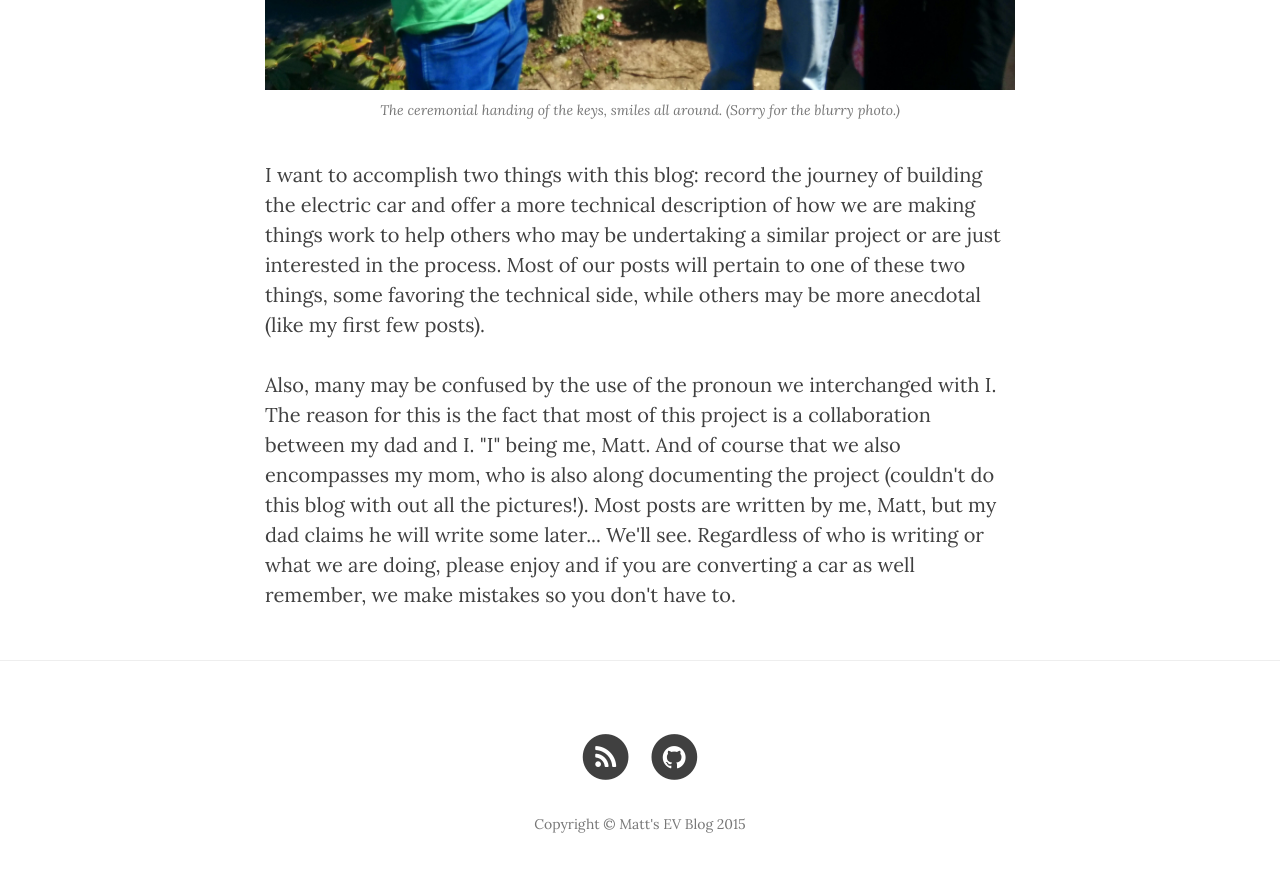
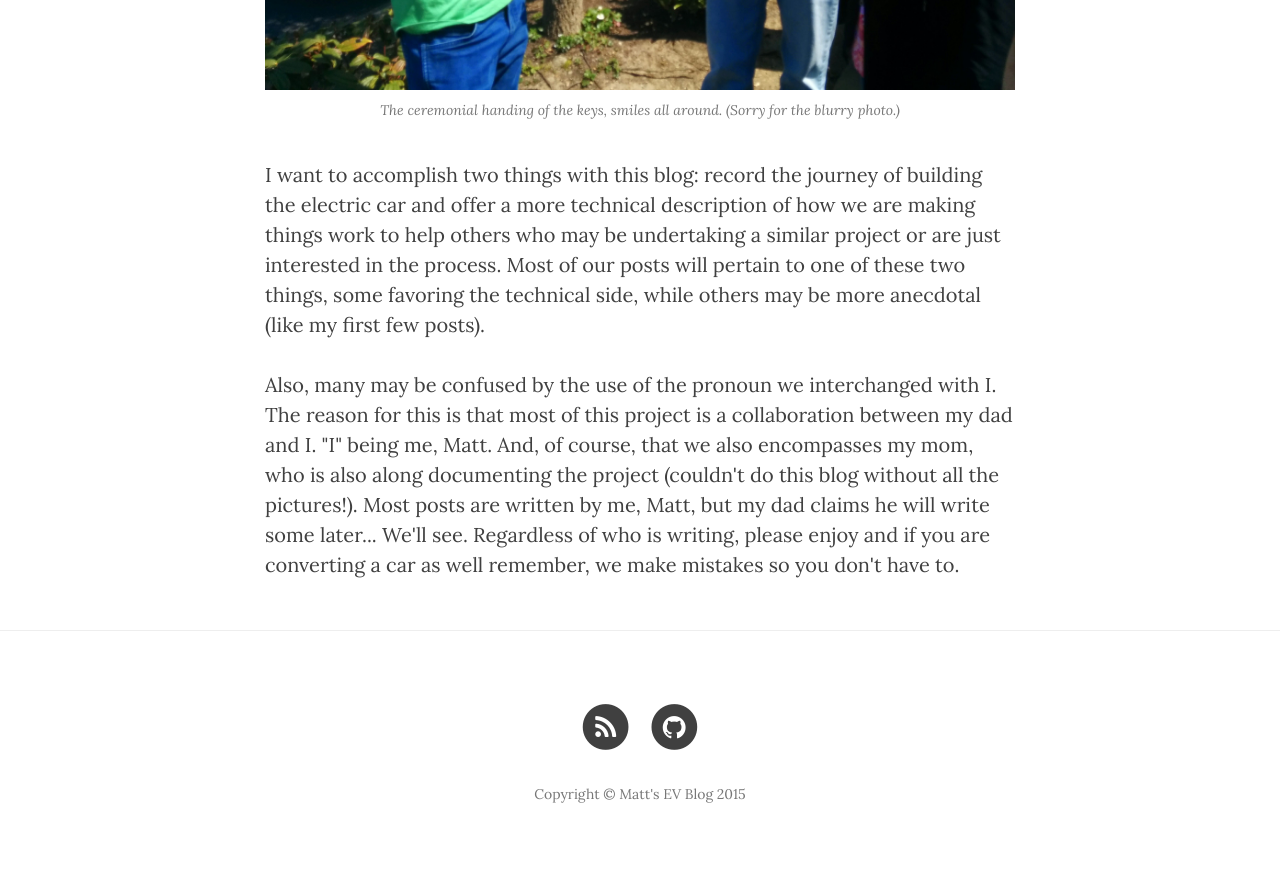
Before and after one commit to mattkelsey/EVBlog, a Jekyll site: the page built from about.html, in a window 1280 px wide and 900 px high, scrolled down 1901 px. Shown: the top 872 px of the window. Built offline with Jekyll 4.4.1, drawn with Linux system fonts in a browser that asks for light colours; nearby versions of some CDN libraries.

Commit message:
Fix grammar

```diff
--- a/about.html
+++ b/about.html
@@ -16,4 +16,4 @@ header-img: "img/about-bg.jpg"
 
 <p>I want to accomplish two things with this blog: record the journey of building the electric car and offer a more technical description of how we are making things work to help others who may be undertaking a similar project or are just interested in the process. Most of our posts will pertain to one of these two things, some favoring the technical side, while others may be more anecdotal (like my first few posts).</p>
 
-<p>Also, many may be confused by the use of the pronoun we interchanged with I. The reason for this is the fact that most of this project is a collaboration between my dad and I. "I" being me, Matt. And of course that we also encompasses my mom, who is also along documenting the project (couldn't do this blog with out all the pictures!). Most posts are written by me, Matt, but my dad claims he will write some later... We'll see. Regardless of who is writing or what we are doing, please enjoy and if you are converting a car as well remember, we make mistakes so you don't have to.</p>
+<p>Also, many may be confused by the use of the pronoun we interchanged with I. The reason for this is that most of this project is a collaboration between my dad and I. "I" being me, Matt. And, of course, that we also encompasses my mom, who is also along documenting the project (couldn't do this blog without all the pictures!). Most posts are written by me, Matt, but my dad claims he will write some later... We'll see. Regardless of who is writing, please enjoy and if you are converting a car as well remember, we make mistakes so you don't have to.</p>
```
